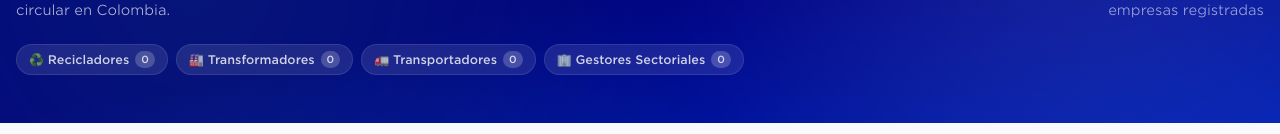
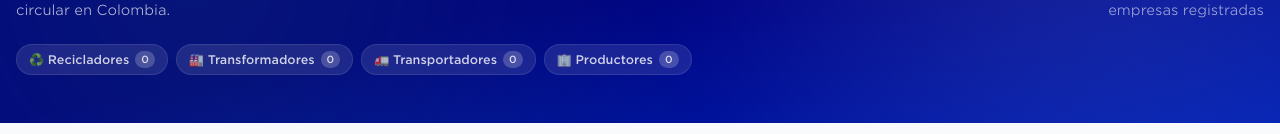
Before and after one commit to KELAB-Tech/Co-Workers-Cloud-Marketplace, a Next.js app: page /actores in a window 1280 px wide. Shown: the part 236-370 px from the top of the page. Built offline with nearby package versions, Linux system fonts and the light colour scheme; no server answers.

Commit message:
se ajusto nombre en actores por productores

```diff
--- a/app/actores/page.jsx
+++ b/app/actores/page.jsx
@@ -23,7 +23,7 @@ const ACTOR_CONFIG = {
     bg: "bg-amber-50 border-amber-200",
   },
   admin_sectorial: {
-    label: "Gestores Sectoriales",
+    label: "Productores",
     icon: "🏢",
     color: "text-purple-700",
     bg: "bg-purple-50 border-purple-200",
```
